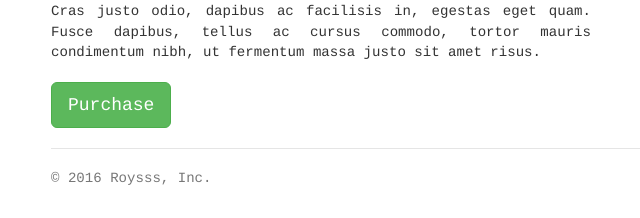
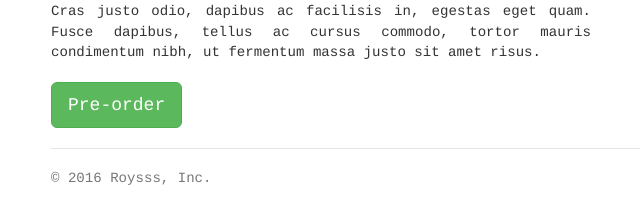
Before and after one commit to cadizm/roysss, a Django app: page /shop in a window 1280 px wide. Shown: the part 906-1124 px from the top of the page, without its empty margins (239-879 px from the left). Run offline with Django 3.2, Linux system fonts and the light colour scheme; parts of the project's set-up code (start-up, migrations or seed data) failed here and were passed over.

Commit message:
nginx / preorder

```diff
--- a/roysss/apps/shop/jinja2/index.html
+++ b/roysss/apps/shop/jinja2/index.html
@@ -21,7 +21,7 @@
         <h3>Roysss Teee</h3>
         <img src="/static/teee.jpg" alt="Roysss Teee">
         <p class="description">Cras justo odio, dapibus ac facilisis in, egestas eget quam. Fusce dapibus, tellus ac cursus commodo, tortor mauris condimentum nibh, ut fermentum massa justo sit amet risus.</p>
-        <p><a class="btn btn-lg btn-success" href="#" role="button">Purchase</a></p>
+        <p><a class="btn btn-lg btn-success" href="#" role="button">Pre-order</a></p>
       </div>
 
       <footer class="footer">
```
Also changed, not shown: 1 other file.
